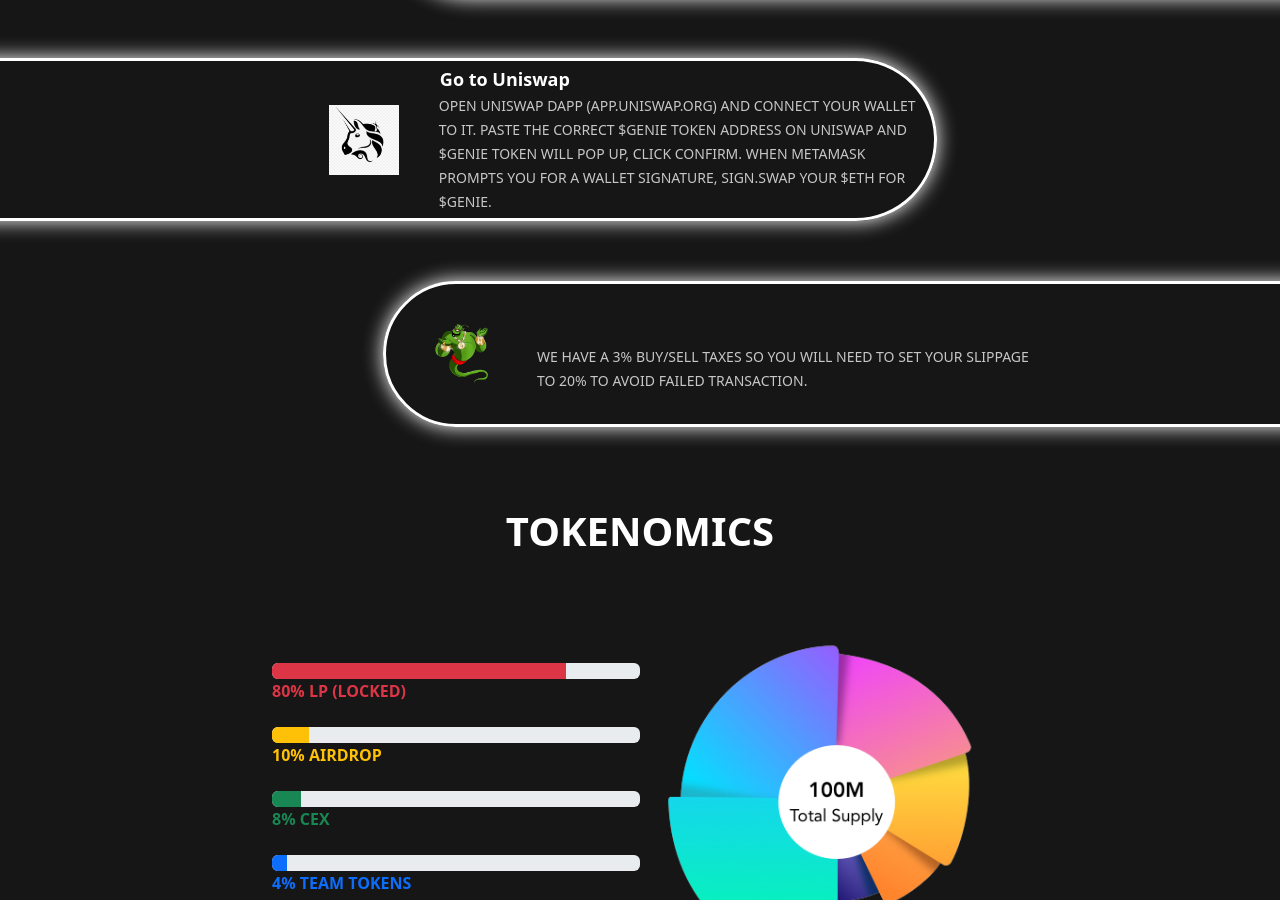
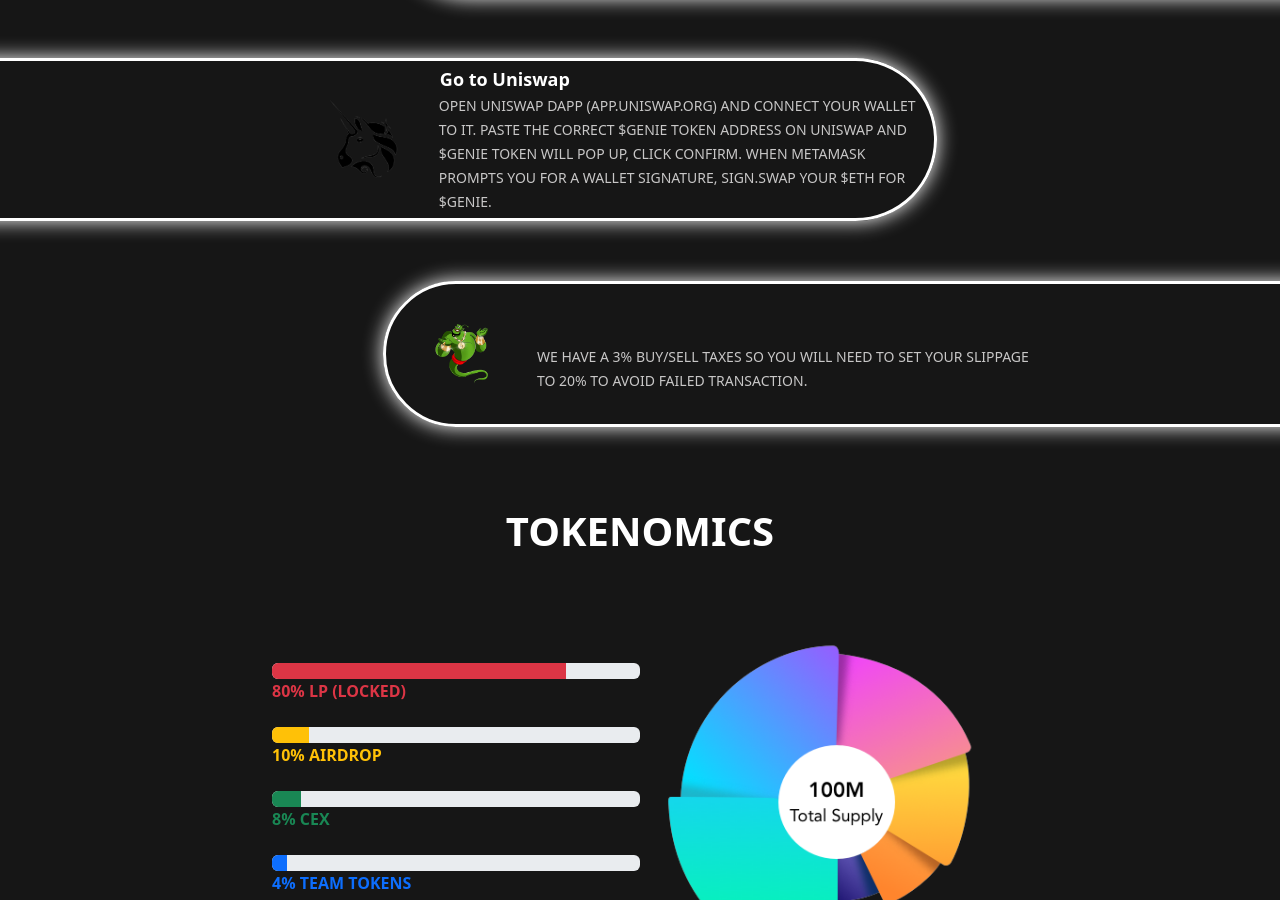
Before and after one commit to Sheriff10/genie, a React (Create React App) app: page / in a window 1280 px wide. Shown: the part 1897-2797 px from the top of the page. Built offline with nearby package versions, Linux system fonts and the light colour scheme.

Commit message:
changed some contents

```diff
--- a/src/components/how_to_buy.jsx
+++ b/src/components/how_to_buy.jsx
@@ -18,7 +18,7 @@
          "tXp"
       ),
       htbFunc(
-         "h3.jpg",
+         "h3.png",
          "Go to Uniswap",
          "OPEN UNISWAP DAPP (APP.UNISWAP.ORG) AND CONNECT YOUR WALLET TO IT. PASTE THE CORRECT $GENIE TOKEN ADDRESS ON UNISWAP AND $GENIE TOKEN WILL POP UP, CLICK CONFIRM. WHEN METAMASK PROMPTS YOU FOR A WALLET SIGNATURE, SIGN.SWAP YOUR $ETH FOR $GENIE.",
          "tXn"
```
Also changed, not shown: public/h3.jpg (deleted), public/h3.png (added).
